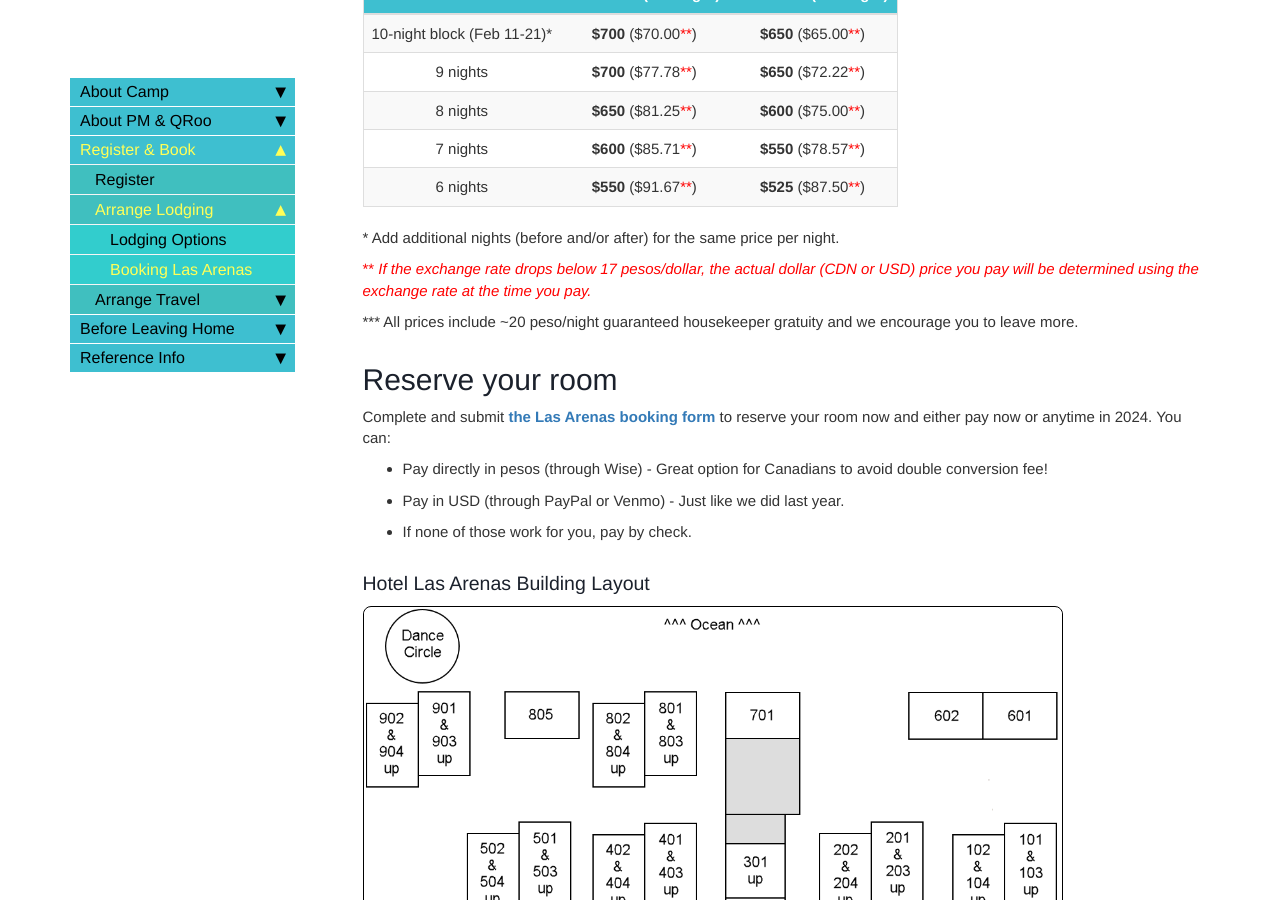
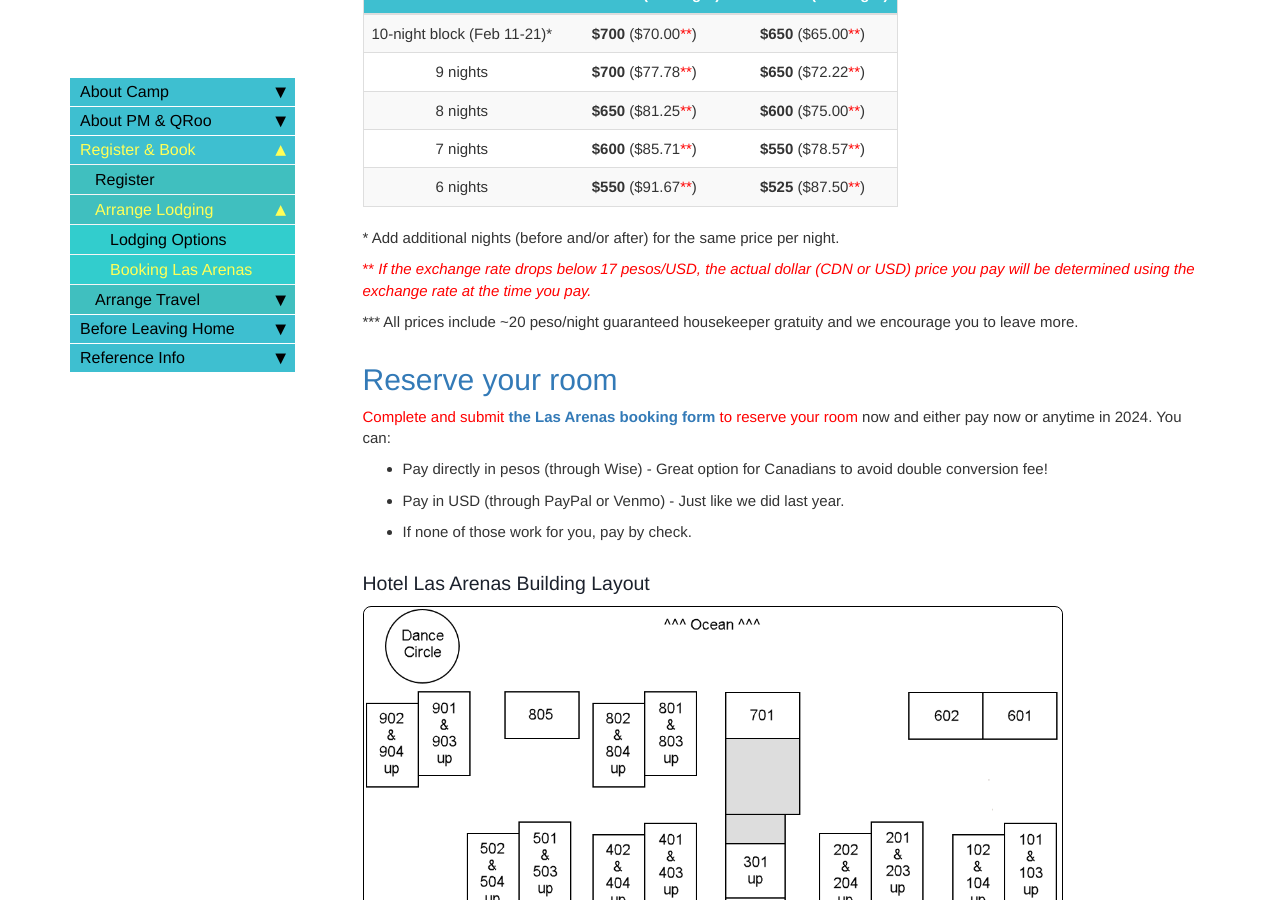
Before and after one commit to davewalker60/pmdup, a Jekyll site: the page built from pages/booking-las-arenas.md, in a window 1280 px wide and 900 px high, scrolled down 614 px. Built offline with Jekyll 4.4.1, drawn with Linux system fonts in a browser that asks for light colours; comment, search, counter and statistics services are not loaded.

Commit message:
Little tweaks

```diff
--- a/pages/booking-las-arenas.md
+++ b/pages/booking-las-arenas.md
@@ -34,12 +34,12 @@ No one knows what the impact of the US presidential election will have on the mo
 <!-- \* Add up to 10 additional nights (before and/or after) for the same price per night. Additional discount available for 21+ nights.-->
 \* Add additional nights (before and/or after) for the same price per night.
 
-<span style="color:red">\** *If the exchange rate drops below 17 pesos/dollar, the actual dollar (CDN or USD) price you pay will be determined using the exchange rate at the time you pay.*</span>
+<span style="color:red">\** *If the exchange rate drops below 17 pesos/USD, the actual dollar (CDN or USD) price you pay will be determined using the exchange rate at the time you pay.*</span>
 
 \*\*\* All prices include ~20 peso/night guaranteed housekeeper gratuity and we encourage you to leave more.
 
-# Reserve your room
-Complete and submit [**the Las Arenas booking form**](https://docs.google.com/forms/d/e/1FAIpQLSct3SrTHl76pMYcZ5z9-eWdLCjCXzf4igqfVk689qA42YuyWA/viewform){:target="_blank"} to reserve your room now and either pay now or anytime in 2024. You can:
+# [Reserve your room](https://docs.google.com/forms/d/e/1FAIpQLSct3SrTHl76pMYcZ5z9-eWdLCjCXzf4igqfVk689qA42YuyWA/viewform){:target="_blank"}
+<span style="color:red">Complete and submit [**the Las Arenas booking form**](https://docs.google.com/forms/d/e/1FAIpQLSct3SrTHl76pMYcZ5z9-eWdLCjCXzf4igqfVk689qA42YuyWA/viewform){:target="_blank"} to reserve your room</span> now and either pay now or anytime in 2024. You can:
 
 * Pay directly in pesos (through Wise) - Great option for Canadians to avoid double conversion fee!
 * Pay in USD (through PayPal or Venmo) - Just like we did last year.
```
Also changed, not shown: pages/register.md (+1 -1 lines).
